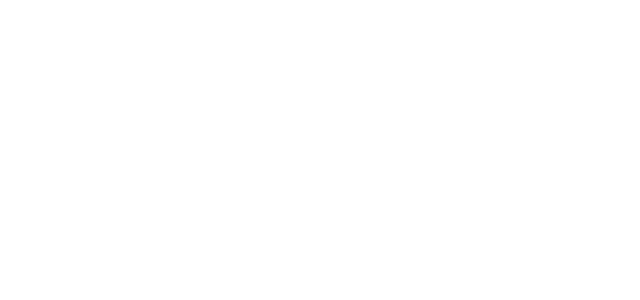
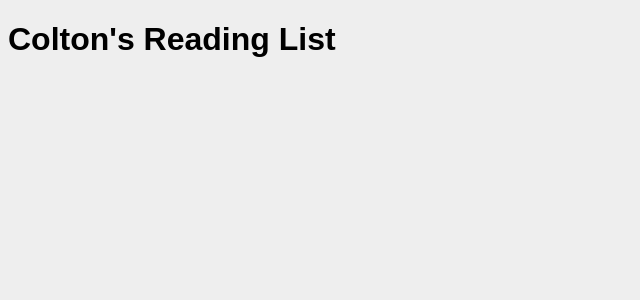
Before and after one commit to ckaiser258/learning-graphql, a React (Create React App) app in the folder client/: page / in a window 1280 px wide. Shown: the top 300 px of the page, without its empty margins (0-640 px from the left). Built offline with nearby package versions, Linux system fonts and the light colour scheme.

Commit message:
Add text and background color.

```diff
--- a/client/src/App.js
+++ b/client/src/App.js
@@ -1,5 +1,9 @@
 function App() {
-  return <div className="main"></div>;
+  return (
+    <div className="main">
+      <h1>Colton's Reading List</h1>
+    </div>
+  );
 }
 
 export default App;
--- a/client/src/index.css
+++ b/client/src/index.css
@@ -1,13 +1,9 @@
 body {
-  margin: 0;
-  font-family: -apple-system, BlinkMacSystemFont, 'Segoe UI', 'Roboto', 'Oxygen',
-    'Ubuntu', 'Cantarell', 'Fira Sans', 'Droid Sans', 'Helvetica Neue',
-    sans-serif;
-  -webkit-font-smoothing: antialiased;
-  -moz-osx-font-smoothing: grayscale;
+  background: #eee;
+  font-family: "Arial";
 }
 
 code {
-  font-family: source-code-pro, Menlo, Monaco, Consolas, 'Courier New',
+  font-family: source-code-pro, Menlo, Monaco, Consolas, "Courier New",
     monospace;
 }
```
